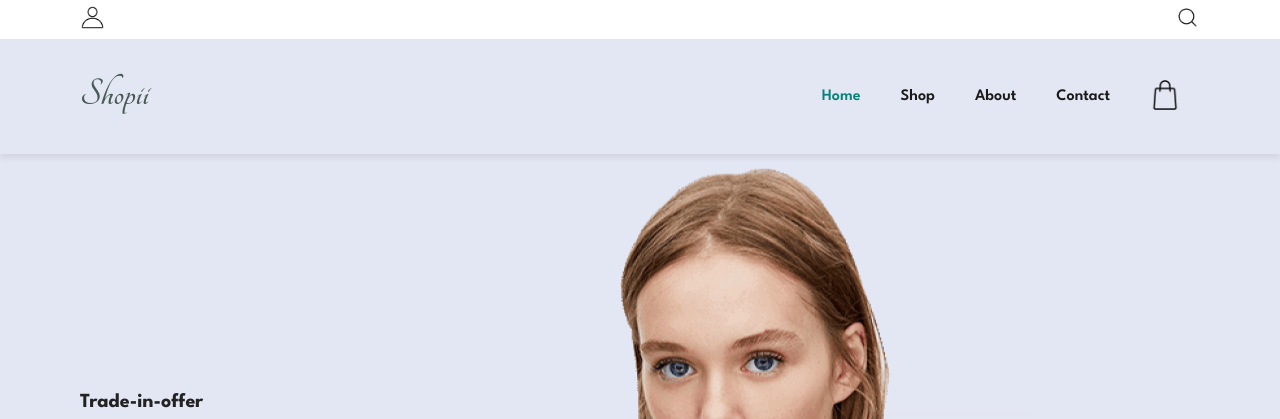
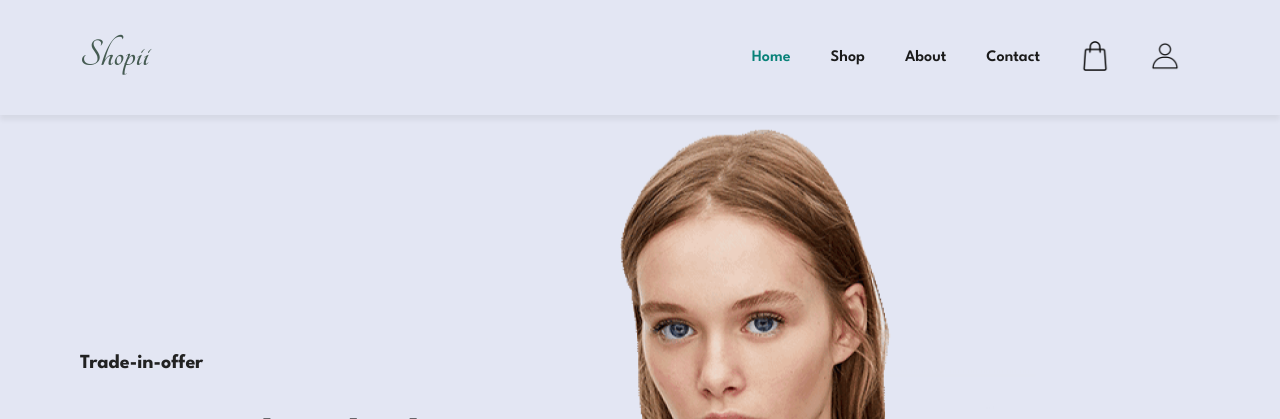
Before and after one commit to museeskinder/online-shopping, a PHP site: page / in a window 1280 px wide. Shown: the top 419 px of the page. Run offline with PHP 8.4, Linux system fonts and the light colour scheme; data that the repository does not hold is empty.

Commit message:
account icon inside navbar

```diff
--- a/assets/css/style.css
+++ b/assets/css/style.css
@@ -101,7 +101,7 @@ p {
 }
 
 
-[src="assets/images/parcel.png"] {
+[src="assets/images/parcel.png"], [src="assets/images/search/profile.png"]  {
     height: 30px;
     width: 30px;
 }
@@ -191,38 +191,6 @@ p {
 
 #feature .fe-box:nth-child(6) h6 {
     background-color: #fff2e5;
-}
-
-#search {
-    display: flex;
-    align-items: center;
-    justify-content: space-between;
-    padding: 5px 80px;
-}
-
-#search img {
-    width: 25px;
-    height: 25px;
-}
-
-#search .search-area {
-    display: flex;
-    align-items: center;
-    justify-content: center;
-}
-
-#search .search-area img {
-    z-index: 999;
-}
-
-#search .search-area .search {
-    position: relative;
-    text-align: right;
-    border: none;
-    outline: none;
-    padding: 0 10px 0 0;
-    font-size: 16px;
-    font-weight: 300;
 }
 
 #discover {
@@ -359,9 +327,6 @@ footer .foo-sec {
 }
 
 @media (max-width: 799px) {
-    #search {
-        display: none;
-    }
     #navbar {
         display: flex;
         flex-direction: column;
--- a/assets/js/script.js
+++ b/assets/js/script.js
@@ -1,6 +1,7 @@
 const bar = document.getElementById('bar');
 const navbar = document.getElementById('navbar');
 const close = document.getElementById('close');
+const activeSearch = document.getElementById('')
 
 if(bar) {
     bar.addEventListener('click', () => {
--- a/checkout.php
+++ b/checkout.php
@@ -27,15 +27,17 @@ else {
 
         <div>
             <ul id="navbar">
-                <li><a  href="index.html">Home</a></li>
+                <li><a class="active" href="index.html">Home</a></li>
                 <li><a href="shop.html">Shop</a></li>
                 <li><a href="about.html">About</a></li>
                 <li><a href="contact.html">Contact</a></li>
-                <li class="cart-icon"><a href="cart.html"><img class="cart-img" src="assets/images/parcel.png" alt="shopping-bag-icon"></a></li>
+                <li class="cart-icon"><a href="cart.php"><img class="cart-img" src="assets/images/parcel.png" alt="shopping-bag-icon"></a></li>
+                <li><a href="account.html"><img src="assets/images/search/profile.png" alt="profile"></a></li>
                 <a href="#"><img id="close" src="assets/images/close.png" alt="close button"></a>
             </ul>
         </div>
         <div id="mobile">
+                <a href="account.html"><img src="assets/images/search/profile.png" alt="profile"></a>
                 <a href="cart.html"><img src="assets/images/parcel.png" alt="shopping-bag-icon"></a>
                 <img  id="bar" src="assets/images/hamburger.png" alt="hamburger icon">
         </div>
--- a/contact.html
+++ b/contact.html
@@ -15,15 +15,17 @@
 
         <div>
             <ul id="navbar">
-                <li><a  href="index.html">Home</a></li>
+                <li><a class="active" href="index.html">Home</a></li>
                 <li><a href="shop.html">Shop</a></li>
                 <li><a href="about.html">About</a></li>
                 <li><a href="contact.html">Contact</a></li>
-                <li class="cart-icon"><a href="cart.html"><img class="cart-img" src="assets/images/parcel.png" alt="shopping-bag-icon"></a></li>
+                <li class="cart-icon"><a href="cart.php"><img class="cart-img" src="assets/images/parcel.png" alt="shopping-bag-icon"></a></li>
+                <li><a href="account.html"><img src="assets/images/search/profile.png" alt="profile"></a></li>
                 <a href="#"><img id="close" src="assets/images/close.png" alt="close button"></a>
             </ul>
         </div>
         <div id="mobile">
+                <a href="account.html"><img src="assets/images/search/profile.png" alt="profile"></a>
                 <a href="cart.html"><img src="assets/images/parcel.png" alt="shopping-bag-icon"></a>
                 <img  id="bar" src="assets/images/hamburger.png" alt="hamburger icon">
         </div>
--- a/index.php
+++ b/index.php
@@ -8,14 +8,6 @@
     <linkerel="stylesheet" href="https://pro.fontawesome.com/releases/v5.10.0/css/all.css">
 </head>
 <body>
-    <!--Search and Account Section-->
-    <section id="search">
-        <a href="account.html"><img src="assets/images/search/profile.png" alt="profile"></a>
-        <div class="search-area">
-            <input type="search" class="search">
-            <a href="#"><img class="search-icon" src="assets/images/search/magnifying-glass.png" alt="search" title="search"></a>
-        </div>
-    </section>
     <!-- Navbar -->
     <section id="header">
         <a href="#" class="logo"><p>Shopii</p></a>
@@ -27,10 +19,12 @@
                 <li><a href="about.html">About</a></li>
                 <li><a href="contact.html">Contact</a></li>
                 <li class="cart-icon"><a href="cart.php"><img class="cart-img" src="assets/images/parcel.png" alt="shopping-bag-icon"></a></li>
+                <li><a href="account.html"><img src="assets/images/search/profile.png" alt="profile"></a></li>
                 <a href="#"><img id="close" src="assets/images/close.png" alt="close button"></a>
             </ul>
         </div>
         <div id="mobile">
+                <a href="account.html"><img src="assets/images/search/profile.png" alt="profile"></a>
                 <a href="cart.html"><img src="assets/images/parcel.png" alt="shopping-bag-icon"></a>
                 <img  id="bar" src="assets/images/hamburger.png" alt="hamburger icon">
         </div>
```
Also changed, not shown: about.html (+5 -3 lines), account.php (+5 -2 lines), cart.php (+5 -2 lines), login.php (+5 -2 lines), order_details.php (+5 -2 lines), register.php (+5 -2 lines), shop.php (+6 -3 lines), single_product.php (+5 -2 lines).
